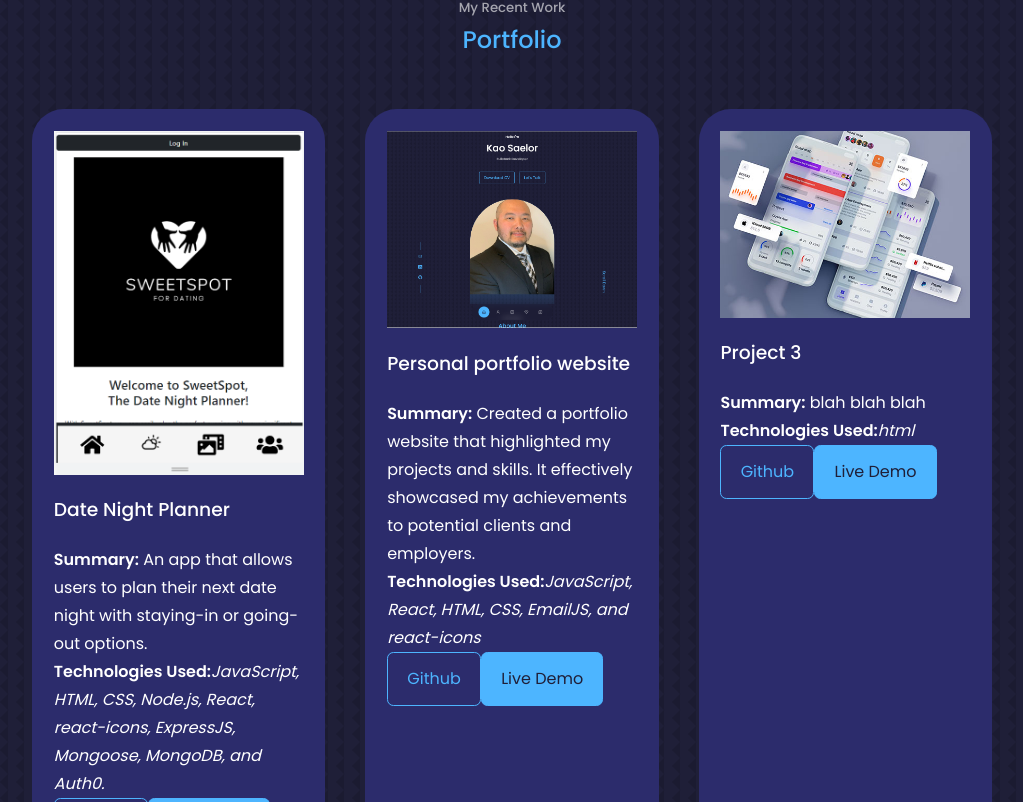
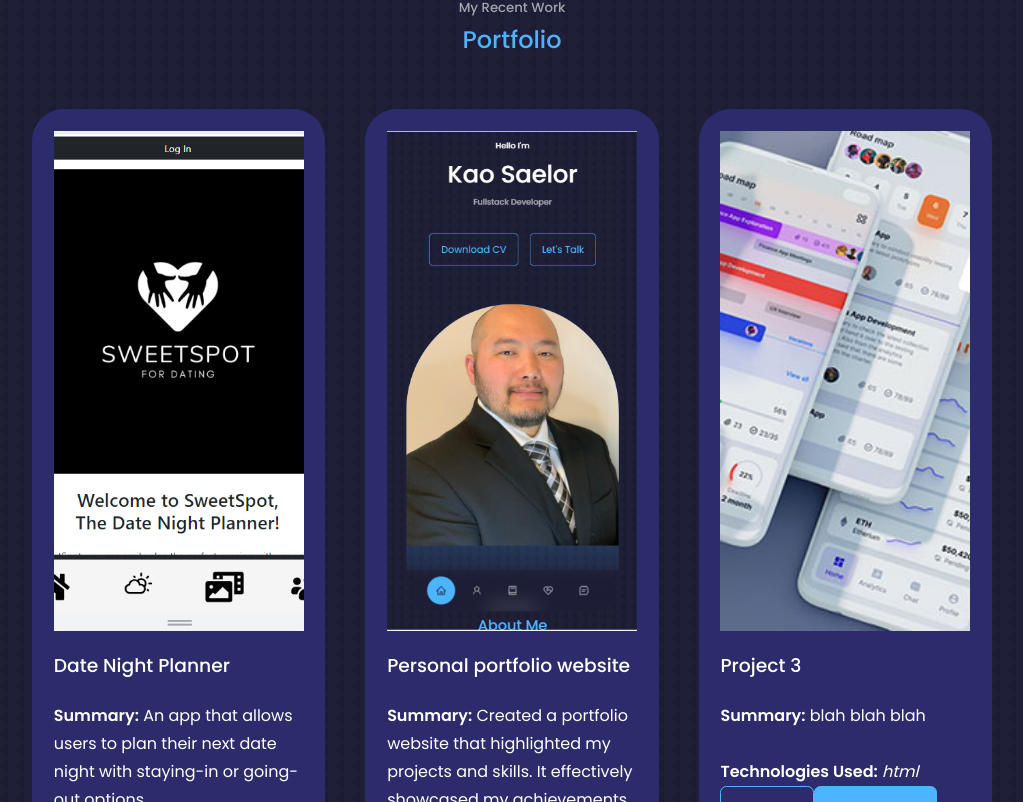
Before and after one commit to CodingKao/kaosaelor, a React (Create React App) app: page / in a window 1280 px wide. Shown: the part 1818-2620 px from the top of the page, without its empty margins (128-1151 px from the left). Built offline with nearby package versions, Linux system fonts and the light colour scheme.

Commit message:
more projects

```diff
--- a/src/components/portfolio/Portfolio.jsx
+++ b/src/components/portfolio/Portfolio.jsx
@@ -77,12 +77,12 @@ const Portfolio = () => {
           data.map(({id, image, title, github, demo, summary, tech}) => {
             return (
               <article key={id} className='portfolio__item'>
-                <div className="portfolio_-item-image">
-                  <img src={image} alt={title} />
+                <div className="portfolio__item-image">
+                  <img src={image} alt={title} style={{ width: '530px', height: '500px' }}/>
                 </div>
                 <h3>{title}</h3>
-                <p><b>Summary:</b> {summary}</p>
-                <p><b>Technologies Used:</b><em>{tech}</em> </p>
+                <p><b>Summary:</b> {summary}</p><br></br>
+                <p><b>Technologies Used:</b><em> {tech}</em> </p>
                 <div className="portfolio__item-cta">
                   <a href={github} className='btn' target='_blank' rel="noreferrer">Github</a>
                   <a href={demo} className='btn btn-primary' target='_blank' rel="noreferrer">Live Demo</a>
--- a/src/components/portfolio/portfolio.css
+++ b/src/components/portfolio/portfolio.css
@@ -18,9 +18,17 @@
 }
 
 .portfolio__item-image {
-    border-radius: 1.5rem;
-    overflow: hidden;
+    max-width: 100%; /* Ensure the image doesn't exceed its container */
+    height: auto; /* Maintain the image's aspect ratio */
+    display: flex;
+    justify-content: center;
+    align-items: center;
 }
+
+.portfolio__item-image img {
+    max-width: 100%;
+    max-height: 100%;
+  }
 
 .portfolio__item h3 {
     margin:1.2rem 0;
```
